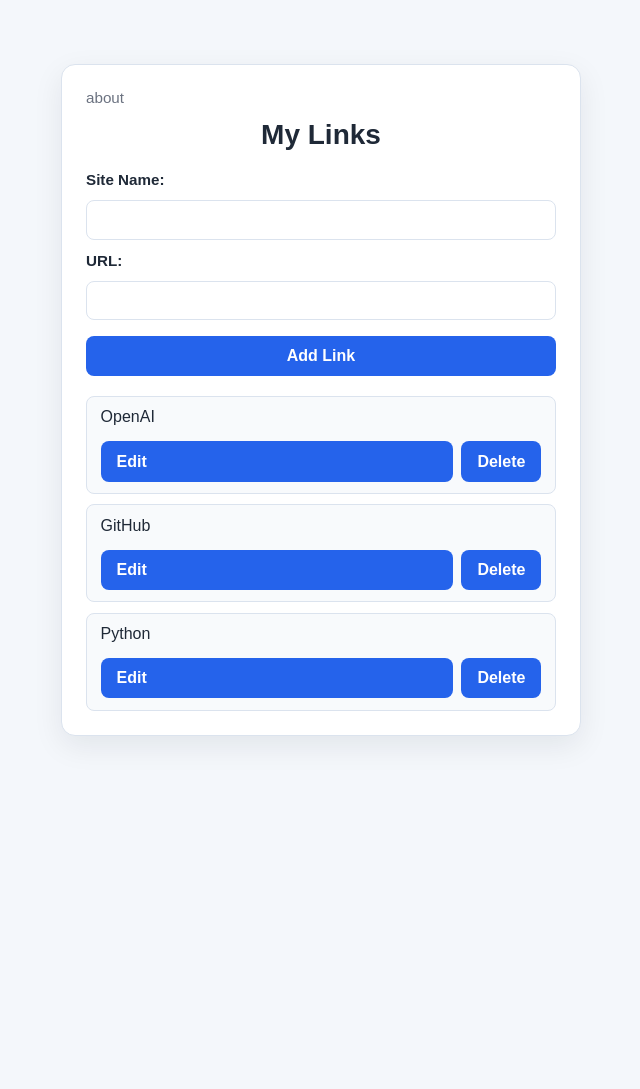
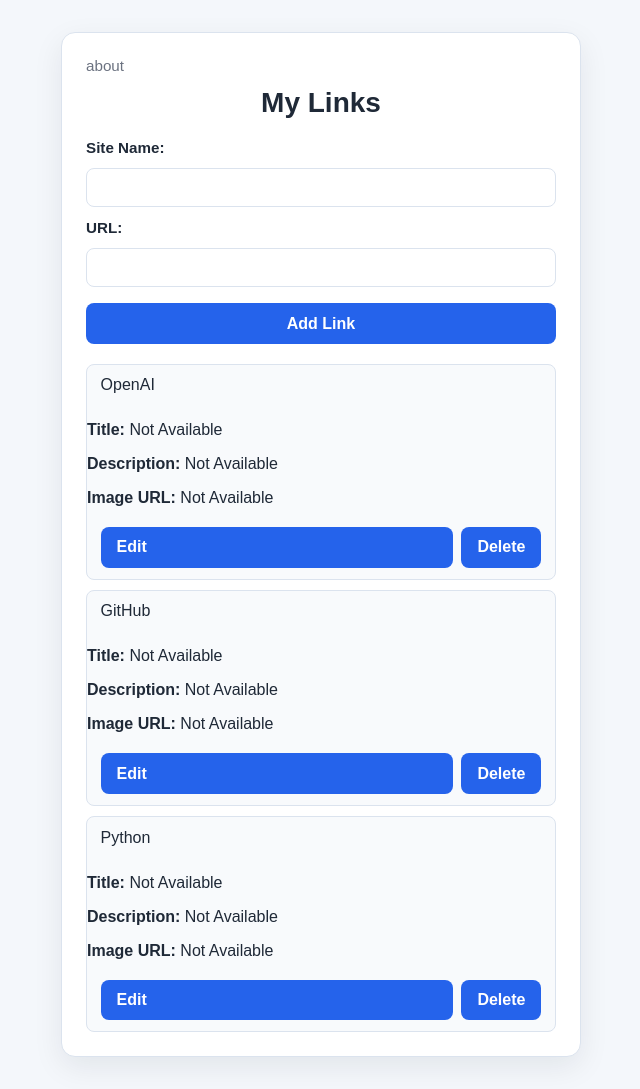
Before and after one commit to tmiklos7/my-link-bio-v3, a Flask app: page / in a window 1280 px wide. Shown: the whole page, without its empty margins (319-959 px from the left). Before the commit the page ends 740 px from the top, so only its background shows below. Run offline with Flask 3, Linux system fonts and the light colour scheme.

Commit message:
Add OG metadata fields to link cards

```diff
--- a/app.py
+++ b/app.py
@@ -1,13 +1,48 @@
 from flask import Flask, redirect, render_template, request, url_for
+import requests
+from bs4 import BeautifulSoup
 
 app = Flask(__name__)
 
+NOT_AVAILABLE = "Not Available"
+
+
 # In-memory links store for the current app process.
 links = [
-    {"name": "OpenAI", "url": "https://openai.com"},
-    {"name": "GitHub", "url": "https://github.com"},
-    {"name": "Python", "url": "https://www.python.org"},
+    {"name": "OpenAI", "url": "https://openai.com", "og_title": NOT_AVAILABLE, "og_description": NOT_AVAILABLE, "og_image": NOT_AVAILABLE},
+    {"name": "GitHub", "url": "https://github.com", "og_title": NOT_AVAILABLE, "og_description": NOT_AVAILABLE, "og_image": NOT_AVAILABLE},
+    {"name": "Python", "url": "https://www.python.org", "og_title": NOT_AVAILABLE, "og_description": NOT_AVAILABLE, "og_image": NOT_AVAILABLE},
 ]
+
+
+def extract_og_metadata(site_url):
+    """Fetch a page and parse Open Graph metadata used by social cards."""
+    metadata = {
+        "og_title": NOT_AVAILABLE,
+        "og_description": NOT_AVAILABLE,
+        "og_image": NOT_AVAILABLE,
+    }
+
+    try:
+        response = requests.get(site_url, timeout=10)
+        response.raise_for_status()
+    except requests.RequestException:
+        return metadata
+
+    soup = BeautifulSoup(response.text, 'html.parser')
+
+    title_tag = soup.find('meta', attrs={'property': 'og:title'})
+    description_tag = soup.find('meta', attrs={'property': 'og:description'})
+    image_tag = soup.find('meta', attrs={'property': 'og:image'})
+
+    if title_tag and title_tag.get('content'):
+        metadata['og_title'] = title_tag['content']
+    if description_tag and description_tag.get('content'):
+        metadata['og_description'] = description_tag['content']
+    if image_tag and image_tag.get('content'):
+        metadata['og_image'] = image_tag['content']
+
+    return metadata
 
 
 @app.route('/')
@@ -21,7 +56,8 @@
     site_url = request.form.get('url', '').strip()
 
     if site_name and site_url:
-        links.append({"name": site_name, "url": site_url})
+        metadata = extract_og_metadata(site_url)
+        links.append({"name": site_name, "url": site_url, **metadata})
 
     return redirect(url_for('home'))
 
@@ -44,7 +80,8 @@
     site_url = request.form.get('url', '').strip()
 
     if site_name and site_url:
-        links[link_index] = {"name": site_name, "url": site_url}
+        metadata = extract_og_metadata(site_url)
+        links[link_index] = {"name": site_name, "url": site_url, **metadata}
 
     return redirect(url_for('home'))
 
--- a/templates/index.html
+++ b/templates/index.html
@@ -25,6 +25,11 @@
         {% for link in links %}
         <li>
           <a href="{{ link.url }}">{{ link.name }}</a>
+          <div class="link-metadata">
+            <p><strong>Title:</strong> {{ link.og_title }}</p>
+            <p><strong>Description:</strong> {{ link.og_description }}</p>
+            <p><strong>Image URL:</strong> {{ link.og_image }}</p>
+          </div>
           <div class="link-actions">
             <a class="button-link" href="{{ url_for('edit_link', link_index=loop.index0) }}">Edit</a>
             <form action="{{ url_for('delete_link', link_index=loop.index0) }}" method="POST" style="display: inline">
```
